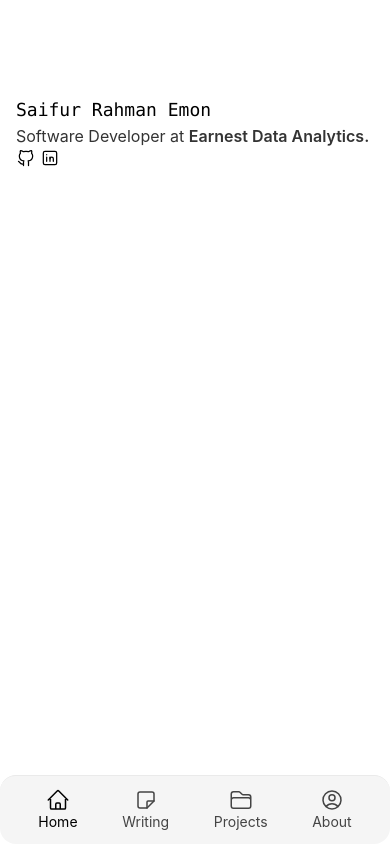
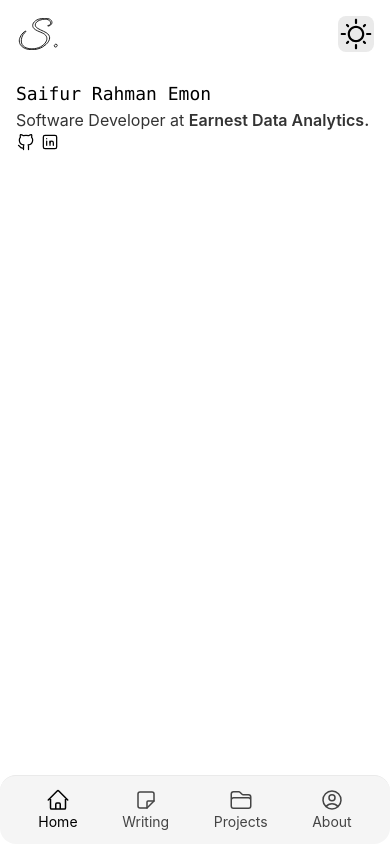
Before and after one commit to Saifurrahmanemon/saifur.me, a Next.js app: page / in a window 390 px wide. Built offline with nearby package versions, Linux system fonts and the light colour scheme.

Commit message:
feat: add letter logo and theme switch on mobile menu

```diff
--- a/styles/tailwind.css
+++ b/styles/tailwind.css
@@ -51,7 +51,7 @@
   }
 
   .sm-content-pt {
-    @apply pt-20 sm:pt-1;
+    @apply pt-16 sm:pt-1;
   }
   .text-hover-primary {
     @apply hover:text-neutral-800 dark:hover:text-neutral-200;
--- a/ui/navbar.tsx
+++ b/ui/navbar.tsx
@@ -76,6 +76,13 @@ function Navbar() {
 function MobileMenu() {
   const pathname = usePathname();
   return (
+    <div>
+      <div>
+        <div className="fixed flex items-center justify-between w-full px-4 py-4">
+          <LatterLogo h="2rem" />
+          <ThemeSwitch />
+        </div>
+      </div>
       <div className="z-[500] fixed bottom-0 w-full py-2 bg-gray-600 rounded-2xl background-drop  dark:border-gray-600 border-t">
         <div className="flex items-center justify-around max-w-lg gap-2 px-5 mx-auto">
           {LINKS.map((item) => (
@@ -93,10 +100,11 @@ function MobileMenu() {
           ))}
         </div>
       </div>
+    </div>
   );
 }
 
-function NavMenu() {
+export default function NavMenu() {
   const [hidden, setHidden] = useState(false);
   const { scrollY } = useScroll();
 
@@ -136,5 +144,3 @@ function NavMenu() {
     </AnimatePresence>
   );
 }
-
-export default NavMenu;
```
Lines whose indentation alone changed are shown as unchanged.
